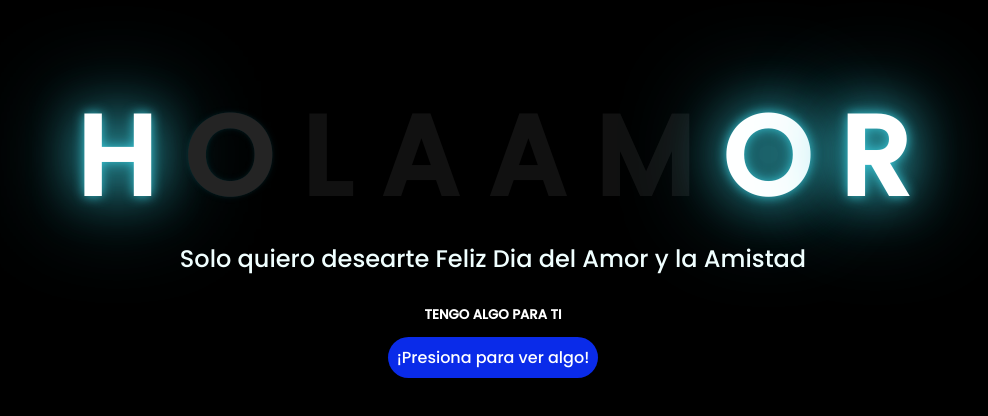
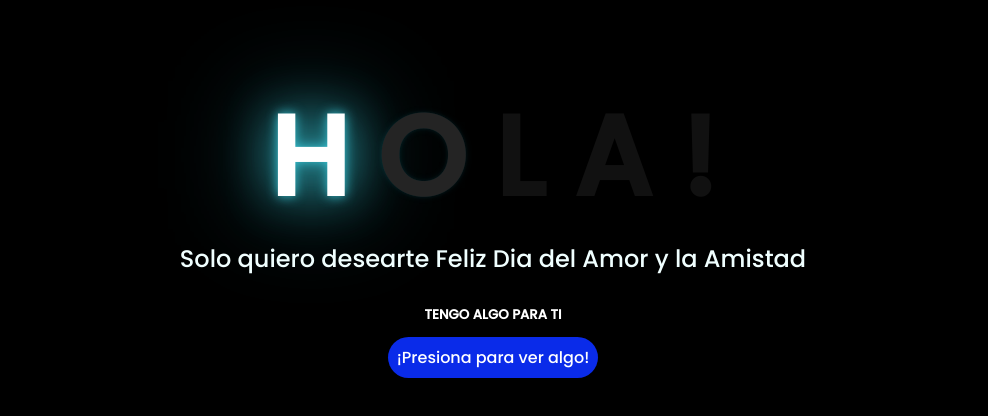
Before and after one commit to pab1089/DiaAM, a plain HTML site: page index.html in a window 1280 px wide. Shown: the part 110-526 px from the top of the page, without its empty margins (155-1143 px from the left). Drawn offline with Linux system fonts and the light colour scheme.

Commit message:
Update index.html

```diff
--- a/index.html
+++ b/index.html
@@ -16,11 +16,7 @@
         <span>O</span>
         <span>L</span>
         <span>A</span>
-
-        <span>A</span>
-        <span>M</span>
-        <span>O</span>
-        <span>R</span>
+        <span>!</span>
     </div>
     <div class="description">
         <span>Solo quiero desearte Feliz Dia del Amor y la Amistad</span>
```
